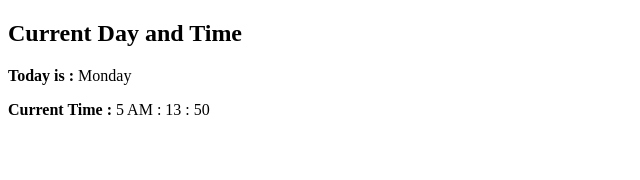
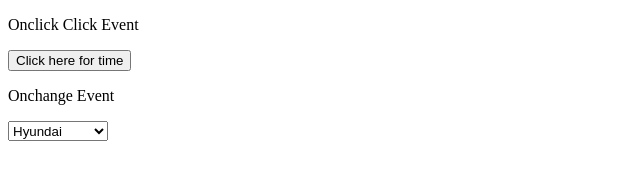
Before and after one commit to wmt-anujp/html5-demo, a plain HTML site: page try.html in a window 1280 px wide. Shown: the whole page, without its empty margins (0-640 px from the left). Drawn offline with Linux system fonts and the light colour scheme.

Commit message:
events changes

```diff
--- a/events.js
+++ b/events.js
@@ -1,13 +1,13 @@
 // onclick
-
 function displayDate() {
-  document.getElementById("demo").innerHTML = Date();
+  document.getElementById("onclick_demo").innerHTML = Date();
 }
 
 // onchange
 function changing() {
-  var x = document.getElementById("eventuse").value;
-  document.getElementById("demo").innerHTML = "You have selected: " + x;
+  var x = document.getElementById("changes").value;
+  document.getElementById("onchange_demo").innerHTML =
+    "You have selected: " + x;
 }
 
 // onmouseover & onmouseout
--- a/try.html
+++ b/try.html
@@ -6,39 +6,41 @@
     <meta http-equiv="X-UA-Compatible" content="IE=edge">
     <meta name="viewport" content="width=device-width, initial-scale=1.0">
     <title>Trial</title>
-<!-- <script src="events.js"></script>
-    <script src="strings.js"></script> -->
+    <script src="events.js"></script>
+    <!-- <script src="strings.js"></script> -->
     <!-- <script src="array.js"></script> -->
     <!-- <script src="constructor.js"></script> -->
 </head>
 
-<!-- <body> -->
-<!-- <button onclick="displayDate()">The time is?</button>
+<body>
 
+    <!-- onclick event -->
+    <p>Onclick Click Event</p>
+    <p id="onclick_demo"></p>
+    <button onclick="displayDate()">Click here for time</button>
 
-    <select id="eventuse" onchange="changing()" style="height: 50px;width: 200px;">
+    <!-- onchange -->
+    <p>Onchange Event</p>
+    <p id="onchange_demo"></p>
+    <select id="changes" onchange="changing()" style="height: 20px;width: 100px;">
+        <option value="Hyundai">Hyundai</option>
         <option value="Kia">Kia</option>
         <option value="Jaguar">Jaguar</option>
-        <option value="Hyundai">Hyundai</option>
         <option value="Honda">Honda</option>
     </select>
 
-    <p id="demo" style="font-size: 20px;"></p>
+    <!-- <p id="demo" style="font-size: 20px;"></p> -->
 
-    <img onmouseover="bigImg(this)" onmouseout="originalImg(this)" src="tree.jpg" width="100px" height="100px"> -->
+    <!-- <img onmouseover="bigImg(this)" onmouseout="originalImg(this)" src="tree.jpg" width="100px" height="100px"> -->
 
     <!-- <input type="text" onkeydown="keyfunction()">
     <input type="text" onkeyup="keyfunction()">
     <input type="text" onkeypress="keyfunction()"> -->
-<!-- </body>
 
-</html> -->
+</body>
 
-
-
-<!--<p id="demo"></p>
-
-    <script>
+</html>
+<!-- <script>
     let myNumber = 4;
     let txt = "";
     while (myNumber != Infinity) {
@@ -49,43 +51,4 @@
     }
     console.log("before html set")
     document.getElementById("demo").innerHTML = "hello" + txt;
-    </script>-->
-
-
-<body>
-    <h2>Current Day and Time</h2>
-    <p id="demo1"></p>
-    <p id="demo2"></p>
-    <script>
-        var today = new Date();
-        var d = today.getDay();
-        var days = ["Sunday", "Monday", "Tuesday", "Wednesday ", "Thursday", "Friday", "Saturday"];
-        document.getElementById("demo1").innerHTML = "<b>Today is :</b> " + days[d];
-        var h = today.getHours();
-        var m = today.getMinutes();
-        var s = today.getSeconds();
-        var pmam = (h >= 12) ? " PM " : " AM ";
-        h = (h >= 12) ? h - 12 : h;
-        if (h === 0 && pmam === ' PM ') {
-            if (m === 0 && s === 0) {
-                h = 12;
-                pmam = ' Noon';
-            } else {
-                h = 12;
-                pmam = ' PM';
-            }
-        }
-        if (h === 0 && pmam === ' AM ') {
-            if (m === 0 && s === 0) {
-                h = 12;
-                pmam = ' Midnight';
-            } else {
-                h = 12;
-                pmam = ' AM';
-            }
-        }
-        document.getElementById("demo2").innerHTML = "<b>Current Time :</b> " + h + pmam + " : " + m + " : " + s;
-    </script>
-</body>
-
-</html>
+</script> -->
```
Lines whose indentation alone changed are shown as unchanged.
